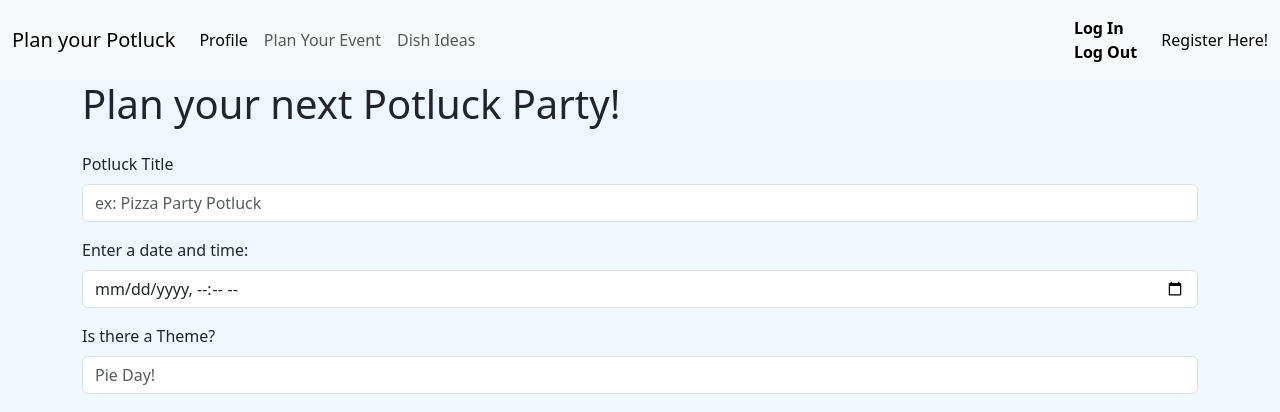
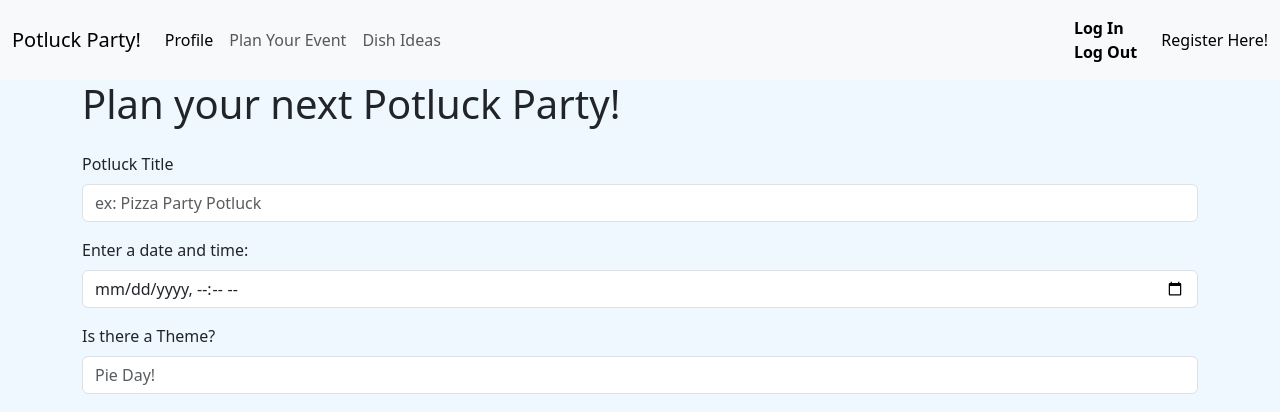
Before and after one commit to LeelooDawn/Final-Project, a Flask app: page /event in a window 1280 px wide. Shown: the top 412 px of the page. Run offline with Flask 3, Linux system fonts and the light colour scheme.

Commit message:
Title Change.

```diff
--- a/templates/layout.html
+++ b/templates/layout.html
@@ -20,7 +20,7 @@
   <body>
     <nav class="navbar navbar-expand-lg bg-body-tertiary">
       <div class="container-fluid">
-        <a class="navbar-brand">Plan your Potluck</a>
+        <a class="navbar-brand">Potluck Party!</a>
         <button
           class="navbar-toggler"
           type="button"
```
Also changed, not shown: 1 other file.
